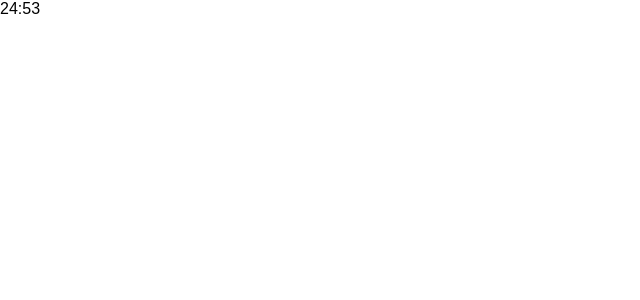
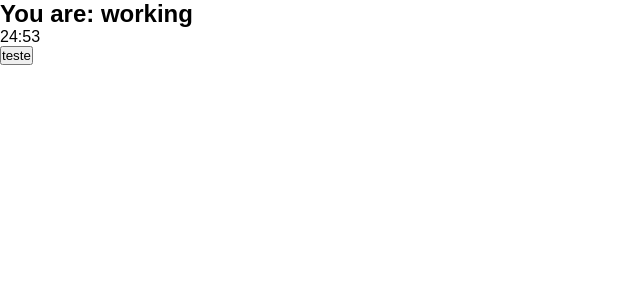
Before and after one commit to marshalmori/pomodoro-app, a React (Create React App) app: page / in a window 1280 px wide. Shown: the top 300 px of the page, without its empty margins (0-640 px from the left). Built offline with nearby package versions, Linux system fonts and the light colour scheme.

Commit message:
Create Timer and Button components

```diff
--- /dev/null
+++ b/src/components/Button.tsx
@@ -0,0 +1,17 @@
+import React from 'react';
+
+interface Props {
+  text: string;
+  onClick?: () => void;
+  className?: string;
+}
+
+function Button(props: Props): JSX.Element {
+  return (
+    <button onClick={props.onClick} className={props.className}>
+      {props.text}
+    </button>
+  );
+}
+
+export default Button;
--- /dev/null
+++ b/src/components/Timer.tsx
@@ -0,0 +1,12 @@
+import React from 'react';
+import { secondsToTime } from '../utils/seconds-to-time';
+
+interface Props {
+  mainTime: number;
+}
+
+function Timer(props: Props): JSX.Element {
+  return <div className="timer">{secondsToTime(props.mainTime)}</div>;
+}
+
+export default Timer;
--- a/src/components/pomodoro-timer.tsx
+++ b/src/components/pomodoro-timer.tsx
@@ -1,6 +1,7 @@
 import React from 'react';
 import { useInterval } from '../hooks/use-interval';
-import { secondsToTime } from '../utils/seconds-to-time';
+import Button from './Button';
+import Timer from './Timer';
 
 interface Props {
   defaultPomodoroTime: number;
@@ -12,5 +13,11 @@
   useInterval(() => {
     setMainTime(mainTime - 1);
   }, 1000);
-  return <div> {secondsToTime(mainTime)} </div>;
+  return (
+    <div className="pomodoro">
+      <h2>You are: working</h2>
+      <Timer mainTime={mainTime} />
+      <Button text="teste" onClick={() => console.log(1)}></Button>
+    </div>
+  );
 }
```
